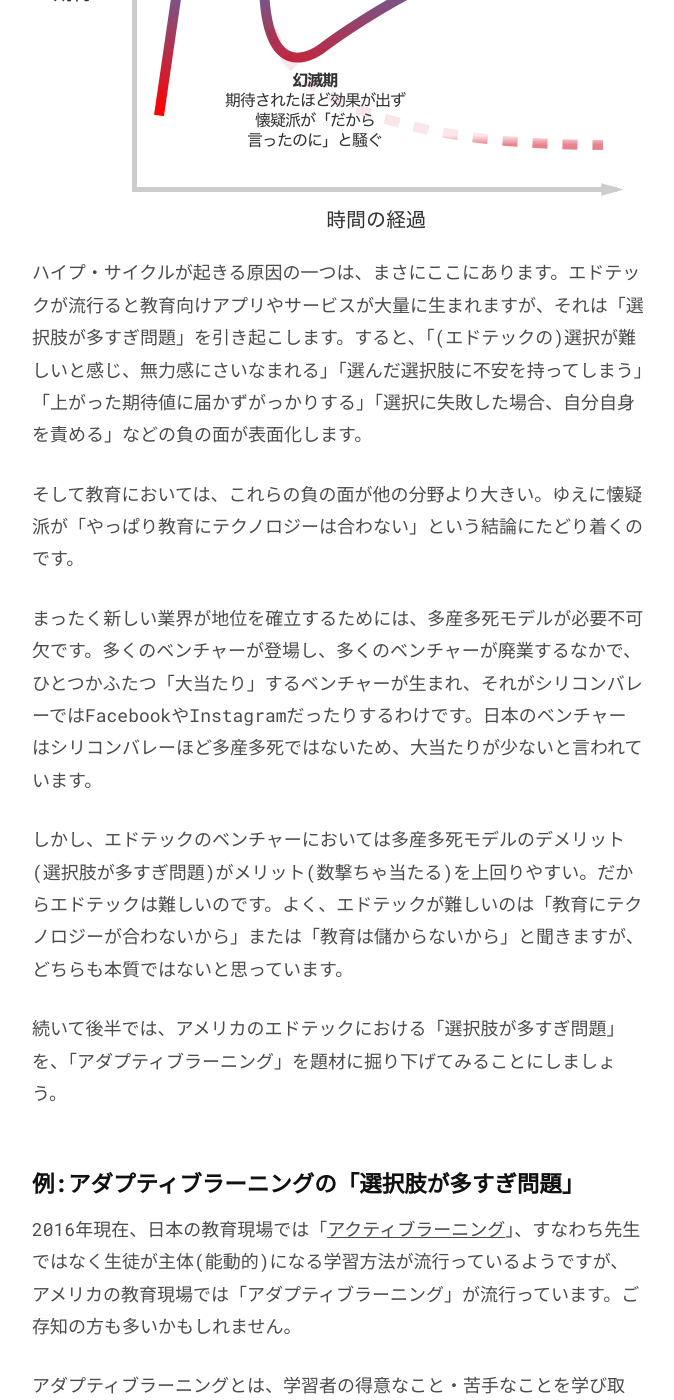
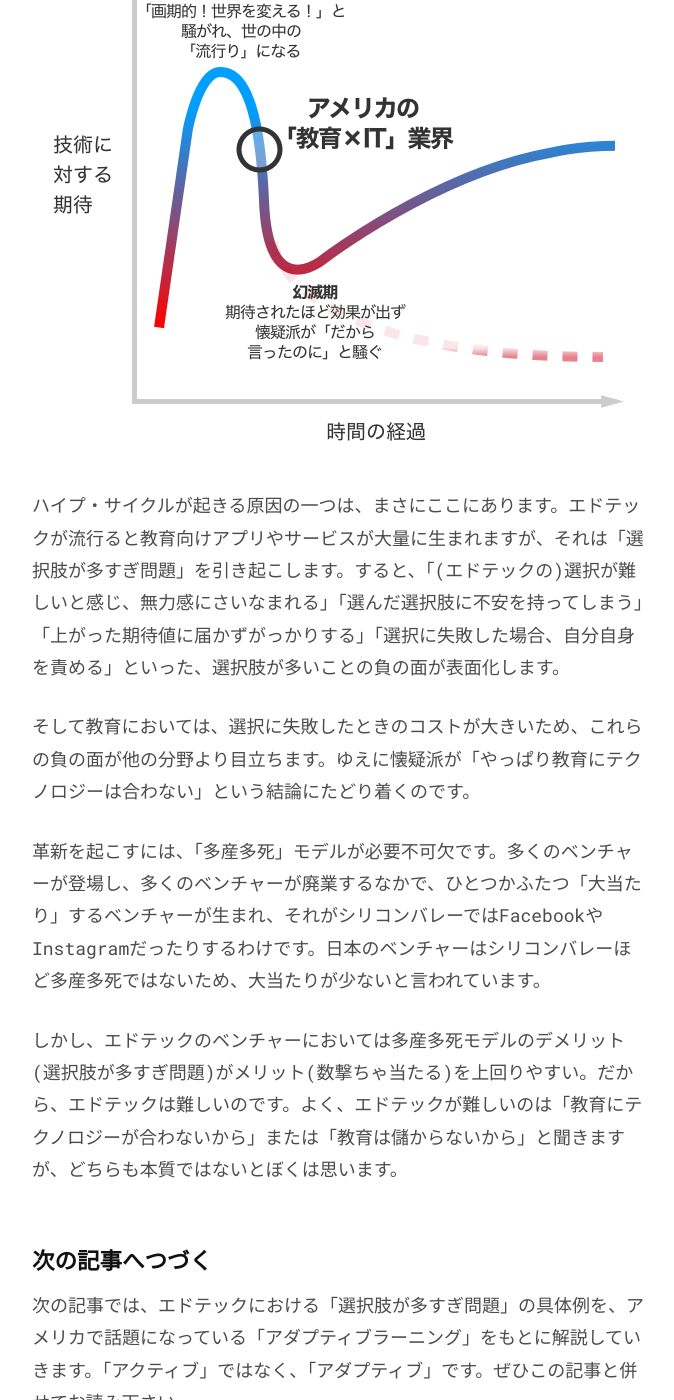
Before and after one commit to chibicode/senseicode, a Jekyll site: the page built from _posts/2016-09-06-adaptive-learning.md, in a window 1280 px wide and 1400 px high, scrolled down 8369 px. Shown: the whole window, without its empty margins (302-976 px from the left). Built offline with Jekyll 4.4.1, drawn with Linux system fonts in a browser that asks for light colours; comment, search, counter and statistics services are not loaded; some of the changed text lies outside the part shown.

Commit message:
Finish post 4

```diff
--- a/_layouts/post.html
+++ b/_layouts/post.html
@@ -3,10 +3,15 @@
 ---
 
 <article>
-  <header class="mb4">
-    <h1 class="f3 f2-ns mt0 fw7 lh-copy lh-title-ns black tracked-tight">
+  <header class="mb3">
+    <h1 class="f3 f2-ns mt0 fw7 lh-copy lh-title-ns black tracked-tight mb3">
       <span class="red mr1">{{ page.issue }}</span><span class="silver mr1">/</span>{{ page.title }}</a>
     </h1>
+    <section>
+      <time datetime="{{ page.date | date_to_xmlschema}}" class="gray f6">
+        公開日: {{ page.date | date: "%Y/%-m/%-d" }}
+      </time>
+    </section>
   </header>
   {% unless page.issue == 1 %}
     {% include about-senseicode.html %}
@@ -19,18 +24,6 @@
       公開日: {{ page.date | date: "%Y/%-m/%-d" }}
     </time>
   </section>
-  <div class="br3 bw1 b--black-05 bw2 ba pb3 pt3 ph4 mb2">
-    <h2 class="f5 mt0 mb2 tc">シェアしてくださると嬉しいです</h2>
-    <div class="tc">
-      <div class="fb-like" data-href="{{ site.github.url }}{{ page.url }}" data-layout="button" data-action="like" data-size="large" data-show-faces="false" data-share="true"></div>
-      <a href="https://twitter.com/share" class="twitter-share-button" data-url="{{ site.github.url }}{{ page.url }}" data-text="{{ page.title }}" data-via="chibicode" data-lang="ja" data-size="large"></a>
-    </div>
-    {% if page.tweet_id %}
-    <div class="mt4">
-      <blockquote class="twitter-tweet tw-align-center" data-lang="ja" data-conversation="none" data-cards="hidden"><p lang="und" dir="ltr"><a href="https://twitter.com/chibicode/status/{{ page.tweet_id }}"></a></blockquote>
-    </div>
-    {% endif %}
-  </div>
   {% if page.next_issues %}
     <div class="br3 bw1 b--black-05 bw2 ba pb3 pt3 ph4 mb2">
       <h2 class="f5 mt0 mb2 tc">次はこちらの記事をどうぞ</h2>
@@ -55,6 +48,18 @@
       </div>
     </div>
   {% endif %}
+  <div class="br3 bw1 b--black-05 bw2 ba pb3 pt3 ph4 mb2">
+    <h2 class="f5 mt0 mb2 tc">シェアしてくださると嬉しいです</h2>
+    <div class="tc">
+      <div class="fb-like" data-href="{{ site.github.url }}{{ page.url }}" data-layout="button" data-action="like" data-size="large" data-show-faces="false" data-share="true"></div>
+      <a href="https://twitter.com/share" class="twitter-share-button" data-url="{{ site.github.url }}{{ page.url }}" data-text="{{ page.title }}" data-via="chibicode" data-lang="ja" data-size="large"></a>
+    </div>
+    {% if page.tweet_id %}
+    <div class="mt4">
+      <blockquote class="twitter-tweet tw-align-center" data-lang="ja" data-conversation="none" data-cards="hidden"><p lang="und" dir="ltr"><a href="https://twitter.com/chibicode/status/{{ page.tweet_id }}"></a></blockquote>
+    </div>
+    {% endif %}
+  </div>
   {% include mailchimp.html %}
   {% include about-me.html %}
   <div class="br3 bw1 b--black-05 bw2 ba pb3 pt3 ph4 mb2">
--- a/_posts/2016-09-06-adaptive-learning.md
+++ b/_posts/2016-09-06-adaptive-learning.md
@@ -1,9 +1,9 @@
 ---
 issue: 4
-title: アダプティブラーニングと「選択肢が多すぎ」問題
-permalink: /4-adaptive-learning-too-many-choices
+title: 教育×ITと、「選択肢が多すぎ」問題
+permalink: /4-too-many-choices
 date: 2016-09-08
-# image: /images/3/hype-cycle-2.png
+image: /images/4/barry.jpg
 # tweet_id: 750120355235147776
 ---
 
@@ -21,7 +21,7 @@
 
 > エドテックは前進しているとはいえ、Amplifyのような「幻滅」事例はこれからさらに増えるでしょう。だからアメリカの教育×IT業界で働く人のあいだでは、「どうやって迫り来る幻滅期に備えるか」がよく話題にあがります。
 
-今回は「迫り来る幻滅期」に備えるべく、エドテックに人が幻滅してしまう理由のひとつである、「選択肢が多すぎ問題」を掘り下げてみます。
+今回は「迫り来る幻滅期」に備えるべく、エドテックに人が幻滅してしまう理由のひとつである、「選択肢が多すぎ問題」について語ります。
 
 ## 「選択肢が多すぎ」問題
 
@@ -33,10 +33,10 @@
 
 いちおう、要点を以下にまとめておきます。
 
-- **選択肢が多くあると、人は選択が非常に難しいと感じ、無力感にさいなまれる。**例:提示される投資信託の選択肢が増えれば増えるほど、投資そのものを諦める人が増える。メリットがあると分かっていたとしても。
+- **選択肢が多くあると、人は選択が非常に難しいと感じ、無力感にさいなまれる。**例:提示される投資信託の選択肢が増えれば増えるほど、メリットがあると解っていたとしても、投資そのものを諦める人が増える。
 - **選択肢が多くあると、人は選ばなかった選択肢の良いところを想像し、選んだ選択肢に不満を持つ度合いが多くなる。**例:マンハッタン在住の男性が、夏休みにビーチにやって来たが、「夏休みで隣人達もどこかに出かけている。今ならマンションの目の前の駐車スペースに車を停められるのに」と考えてしまい休暇を楽しみきれない。
 - **選択肢が多くあると、人は期待値を高く設定してしまい、結果に満足しにくくなる。**例:ジーンズの種類が少なかった時代に買ったジーンズは履き心地が悪かったが、そもそもジーンズに履き心地を求めていなかったので構わなかった。しかしジーンズの種類がたくさんある今は、「どれかひとつ完璧であるべきだ」と思い、そこそこフィットしても完璧でないジーンズに満足できなくなった。
-- **選択肢が多くなると、人は満足いかない選択をしてしまった場合に自分自身を責める。**例:ジーンズが1種類しかない時代だったら、ジーンズがフィットしなくても自分のせいではない。しかしジーンズの種類がたくさんある今は、フィットしないジーンズを買ってしまったら、それは自分のせいである。
+- **選択肢が多くなると、人は満足いかない選択をしてしまった場合に自分自身を責める。**例:ジーンズが1種類しかない時代だったら、ジーンズがフィットしなくても自分のせいではない。しかしジーンズの種類がたくさんある今は、フィットしないジーンズを買ってしまったら、それは自分が悪い。
 - **結論:**選択肢は多ければ多いほど良いというものではない。
 
 思い起こすことはありませんか?買い物や食事、就職や恋愛など、選択肢の多さに悩まされる機会を数えたらキリがありません。
@@ -50,53 +50,28 @@
 - 米国の「エドテック」ベンチャーの資金調達総額は、[2014年で約1700億円](https://www.edsurge.com/news/2014-12-23-2014-us-edtech-funding-hits-1-36b)、[2015年で約2200億円](https://www.edsurge.com/news/2015-12-21-christmas-bonus-us-edtech-sets-record-with-1-85-billion-raised-in-2015) (当時の為替レート)
 - 日本の「全」ベンチャーの資金調達総額は、[2014年で1200億円](http://jp.techcrunch.com/2015/03/03/jvr-report/)、[2015年で1500億円](http://entrepedia.jp/companies/A-10594/announcements/1052)。
 
-これだけ市場が大きく、またベンチャー企業に資金が集まると、当然のことながらエドテックのアプリやサービスの種類が増えます。エドテックの市場調査を行っている弊社([EdSurge](http://edsurge.com/))が把握しているだけで、[2000以上](http://edsurge.com/product-reviews)のアプリ・サービスがあります。これは幼児向けの知育アプリや、個人がスマホ向けに開発しているような小さな教育アプリを含まない数字です。
+これだけ市場が大きく、またベンチャー企業に資金が集まると、当然のことながらエドテックのアプリやサービスの種類が増えます。エドテックの市場調査を行っている弊社([EdSurge](http://edsurge.com/))が把握しているだけで、アメリカの教育現場では[2000以上](http://edsurge.com/product-reviews)のアプリ・サービスが使われています。これは幼児向けの知育アプリや、個人がスマホ向けに開発しているような小さな教育アプリを含まない数字です。
 
-アメリカで使われている教育向けサービスやアプリのアイコンをひとまとめの画像にすると、こんな感じになります([引用元](https://blog.chibicode.com/all-edtech-products-from-the-edsurge-edtech-index-in-one-image-49bb342d0d21#.7pg86m4j5))。
+アメリカで使われている教育向けサービスやアプリのアイコンをひとまとめにすると、こんな感じになります([引用元](https://blog.chibicode.com/all-edtech-products-from-the-edsurge-edtech-index-in-one-image-49bb342d0d21#.7pg86m4j5))。
 
 ![](/images/4/all-edtech-products.jpg)
 
-アメリカでは教育現場でエドテックが普及していますが、これだけあると現場側も「どれを選んだら良いか分からない」となってしまいます。
+アメリカでは教育現場でエドテックが普及していますが、これだけあると現場サイドも「どれを選んだら良いか分からない」となってしまいます。
 
-また教育の場合、間違った選択をした場合の損失も大きいです。たとえば子どもを相手に「今日からこのアプリで算数を学びましょう」と言ったとして、一週間後に「やっぱりやめます」となったら子どもを混乱させてしまいます。あるいは、そのアプリを使い続けたとしても、学力テストの成績が下がってしまったらどうしようもありません。
+また教育の場合、間違った選択をした場合の損失も大きいです。たとえば生徒に「今日からこのアプリで算数を学びましょう」と言ったとして、一週間後に「やっぱりやめます」となったら子どもを混乱させてしまいます。あるいは、そのアプリを使い続けたとしても、学力テストの成績が下がってしまったらどうしようもありません。
 
-また、生徒相手でなくとも、たとえば校長先生が先生に対して「これからは生徒の成績はこの新しいシステムに入力してください」と言ったとして、一週間後に「やっぱりやめます」となったら「せっかく使い方を学んだのに」と先生が怒ります。
+また、生徒相手でなくとも、たとえば校長先生が先生に対して「これからは生徒の成績をこの新しいシステムに入力してください」と言ったとして、一週間後に「やっぱりやめます」となったら「せっかく使い方を学んだのに」と先生が怒ります。
 
 <img src="/images/3/hype-cycle-us-edtech.png" class="" />
 
-ハイプ・サイクルが起きる原因の一つは、まさにここにあります。エドテックが流行ると教育向けアプリやサービスが大量に生まれますが、それは「選択肢が多すぎ問題」を引き起こします。すると、「(エドテックの)選択が難しいと感じ、無力感にさいなまれる」「選んだ選択肢に不安を持ってしまう」「上がった期待値に届かずがっかりする」「選択に失敗した場合、自分自身を責める」などの負の面が表面化します。
+ハイプ・サイクルが起きる原因の一つは、まさにここにあります。エドテックが流行ると教育向けアプリやサービスが大量に生まれますが、それは「選択肢が多すぎ問題」を引き起こします。すると、「(エドテックの)選択が難しいと感じ、無力感にさいなまれる」「選んだ選択肢に不安を持ってしまう」「上がった期待値に届かずがっかりする」「選択に失敗した場合、自分自身を責める」といった、選択肢が多いことの負の面が表面化します。
 
-そして教育においては、これらの負の面が他の分野より大きい。ゆえに懐疑派が「やっぱり教育にテクノロジーは合わない」という結論にたどり着くのです。
+そして教育においては、選択に失敗したときのコストが大きいため、これらの負の面が他の分野より目立ちます。ゆえに懐疑派が「やっぱり教育にテクノロジーは合わない」という結論にたどり着くのです。
 
-まったく新しい業界が地位を確立するためには、多産多死モデルが必要不可欠です。多くのベンチャーが登場し、多くのベンチャーが廃業するなかで、ひとつかふたつ「大当たり」するベンチャーが生まれ、それがシリコンバレーではFacebookやInstagramだったりするわけです。日本のベンチャーはシリコンバレーほど多産多死ではないため、大当たりが少ないと言われています。
+革新を起こすには、「多産多死」モデルが必要不可欠です。多くのベンチャーが登場し、多くのベンチャーが廃業するなかで、ひとつかふたつ「大当たり」するベンチャーが生まれ、それがシリコンバレーではFacebookやInstagramだったりするわけです。日本のベンチャーはシリコンバレーほど多産多死ではないため、大当たりが少ないと言われています。
 
-しかし、エドテックのベンチャーにおいては多産多死モデルのデメリット(選択肢が多すぎ問題)がメリット(数撃ちゃ当たる)を上回りやすい。だからエドテックは難しいのです。よく、エドテックが難しいのは「教育にテクノロジーが合わないから」または「教育は儲からないから」と聞きますが、どちらも本質ではないと思っています。
+しかし、エドテックのベンチャーにおいては多産多死モデルのデメリット(選択肢が多すぎ問題)がメリット(数撃ちゃ当たる)を上回りやすい。だから、エドテックは難しいのです。よく、エドテックが難しいのは「教育にテクノロジーが合わないから」または「教育は儲からないから」と聞きますが、どちらも本質ではないとぼくは思います。
 
-続いて後半では、アメリカのエドテックにおける「選択肢が多すぎ問題」を、「アダプティブラーニング」を題材に掘り下げてみることにしましょう。
+## 次の記事へつづく
 
-## 例:アダプティブラーニングの「選択肢が多すぎ問題」
-
-2016年現在、日本の教育現場では「[アクティブラーニング](https://ja.wikipedia.org/wiki/%E3%82%A2%E3%82%AF%E3%83%86%E3%82%A3%E3%83%96%E3%83%BB%E3%83%A9%E3%83%BC%E3%83%8B%E3%83%B3%E3%82%B0)」、すなわち先生ではなく生徒が主体(能動的)になる学習方法が流行っているようですが、アメリカの教育現場では「アダプティブラーニング」が流行っています。ご存知の方も多いかもしれません。
-
-アダプティブラーニングとは、学習者の得意なこと・苦手なことを学び取り、学習者にとって最適な教材を自動で「おすすめ」してくれるデジタル教材のことを指します。
-
-ぼくは2015年12月に書いた「[『ニッポンのジレンマ』元日スペシャルに出たとき、カンペに書かれていたこと](http://chibicode.com/nhk-dilemma/)」という記事で、アダプティブラーニングについて以下のように書きました。
-
-<figure>
-  <img src="http://chibicode.com/assets/images/nhk-dilemma/dreambox.jpg" />
-  <figcaption>Dreamboxを利用している子どもの様子。画像ソースは<a href="https://www.youtube.com/watch?v=5V-BT-5eiyk">この動画</a>。Dreamboxの教育者向けセミナー動画は<a href="https://www.youtube.com/watch?v=wDgo_NQwXuU">こちら</a>。</figcaption>
-</figure>
-
-> ぼくは教育×テクノロジーの分野で働いているのだが、この分野で人工知能に期待されているのは「[アダプティブラーニング](http://globis.jp/article/1314)」だ。「アダプティブ (adaptive)」とは「順応する」という意味である。手短に説明すると、アダプティブラーニングは特殊なデジタル教材のことで、学習者の得意なこと・苦手なことを学び取り、学習者にとって最適な教材を自動で「おすすめ」してくれるものだ。
->
-> Amazonが「おすすめ商品」を表示してくれるように、たとえば子どもが「3桁－2桁=1桁の引き算が苦手」と分かったら、それを克服するための「おすすめ問題」を出題してくれるのがアダプティブラーニングである。あるいは、もし子どもが「百分率」で躓いているとしたら、割合の基礎をチェックする問題を出し、それがダメなら分数や小数の基礎をチェックする問題を出し、それもダメなら割り算の基礎をチェックする問題を出し…と、人工知能が自動で子どもの苦手の原因を追求したりもできる。
->
-> アナログ世界だと、これは「上手な先生」が得意とすることだが、人工知能によって同じことがデジタルでも可能になったのだ。
->
-> 教育のIT化が進んでいるアメリカでは、すでにアダプティブラーニング教材が学校で使われている。中学2年生までの算数・数学のアダプティブラーニング教材を提供する[Dreambox](http://www.dreambox.com/)は、2015年時点で150万人の生徒と7万5000人の先生が[利用している](http://www.dreambox.com/press-releases/dreambox-learning-secures-10-million-in-series-b-funding)。
->
-> また2015年には、同じくアダプティブラーニング業界で先をゆく米[Knewton](https://www.knewton.com/)社が、ベネッセ・ソフトバンクの合弁教育ベンチャーと日本展開のため[提携したりしている](http://itpro.nikkeibp.co.jp/atclact/activer/nkpr/RSP390887_08072015/)。
-
-## アダプティブラーニング教材サービス・LearnBopの紹介
-
-アダプティブラーニング教材を提供しているサービスはたくさんありますが、その一つ
+次の記事では、エドテックにおける「選択肢が多すぎ問題」の具体例を、アメリカで話題になっている「アダプティブラーニング」をもとに解説していきます。「アクティブ」ではなく、「アダプティブ」です。ぜひこの記事と併せてお読み下さい。
```
Also changed, not shown: _posts/2016-07-01-edtech-hype-cycle.md (+2 -0 lines), src/css/app.css (+7 -4 lines), dist/bundle.js, images/4/barry.jpg (added), images/4/dreambox.jpg (deleted).
